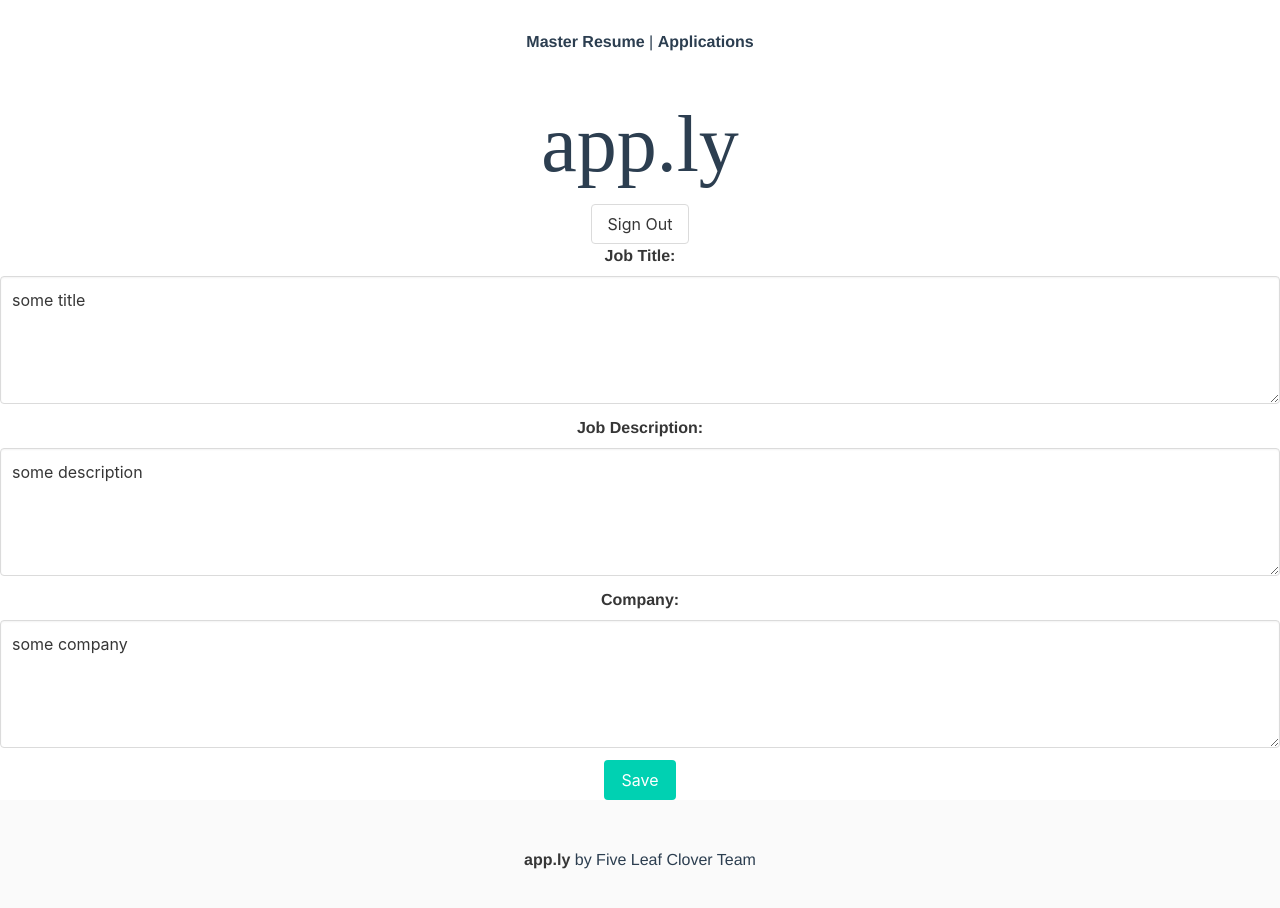
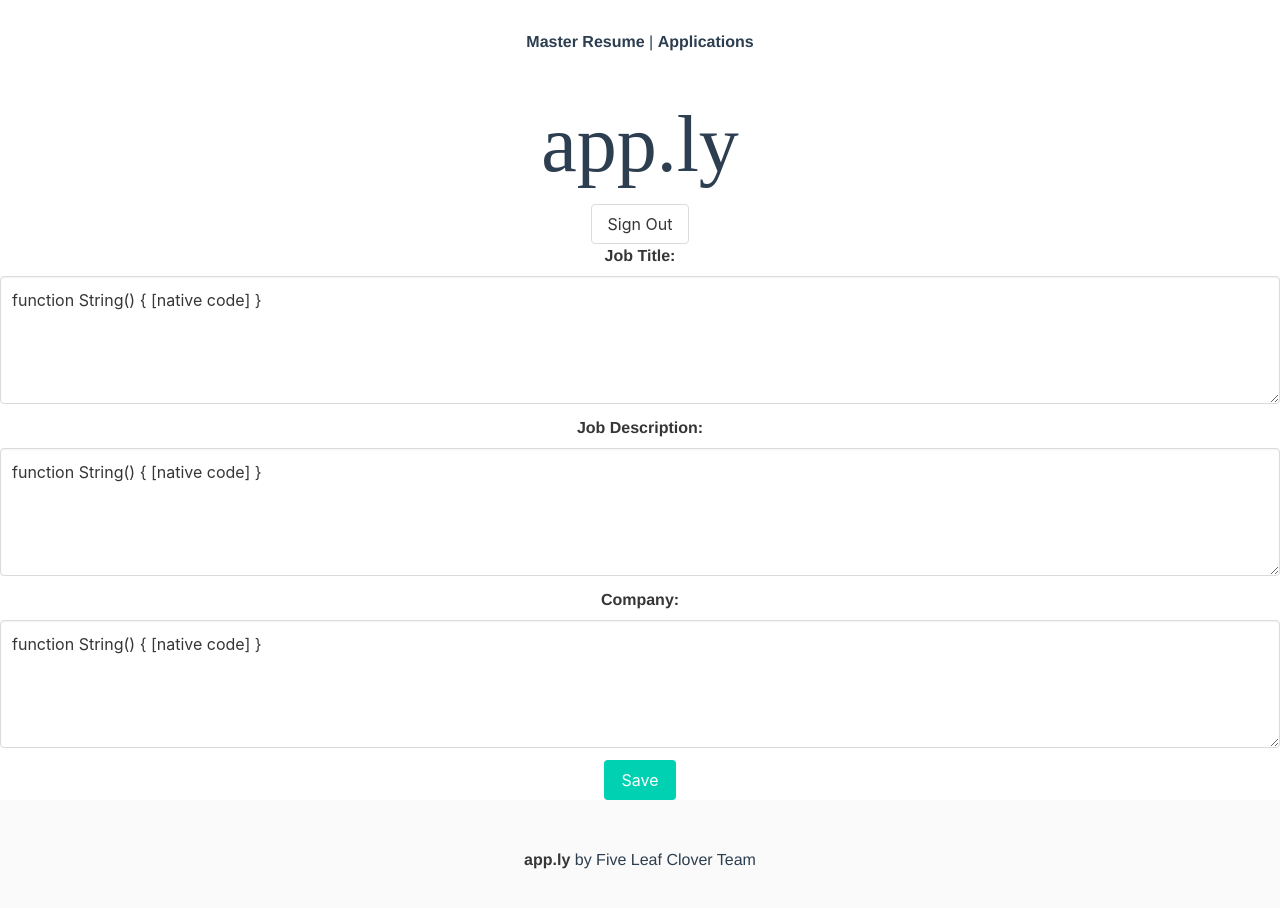
Before and after one commit to umn-5117-f18/module-2-group-assignment-5-leaf-clover-1, a Vue app in the folder app.ly/: page /app/1 in a window 1280 px wide. Shown: the top 908 px of the page. Built offline with nearby package versions, Linux system fonts and the light colour scheme; no server answers; the database is empty; sample sign-in values are in the browser's storage; a web font is replaced by a local one; what vuefire would draw is missing.

Commit message:
save redirects + empty string default data

```diff
--- a/app.ly/src/views/AppPage.vue
+++ b/app.ly/src/views/AppPage.vue
@@ -5,21 +5,24 @@
     <div class="field">
       <label class="label">Job Title:</label>
       <div class="control">
-        <textarea class="textarea" v-model="title"></textarea>
+        <textarea class="textarea" v-model="title"
+          placeholder="Enter title here"></textarea>
       </div>
     </div>
 
     <div class="field">
       <label class="label">Job Description:</label>
       <div class="control">
-        <textarea class="textarea" v-model="descript"></textarea>
+        <textarea class="textarea" v-model="descript"
+          placeholder="Enter description here"></textarea>
       </div>
     </div>
 
     <div class="field">
       <label class="label">Company:</label>
       <div class="control">
-        <textarea class="textarea" v-model="company"></textarea>
+        <textarea class="textarea" v-model="company"
+          placeholder="Enter company here"></textarea>
       </div>
     </div>
 
@@ -37,9 +40,9 @@ export default {
   data () {
     return {
       name: String,
-      title: 'some title',
-      descript: 'some description',
-      company: 'some company',
+      title: String,
+      descript: String,
+      company: String,
       app: []
     };
   },
@@ -94,6 +97,9 @@ export default {
           console.log('document not found');
         }
       });
+
+      // redirect to applications page now that we've saved
+      this.$router.push('/applications');
     },
     logout: function() {
         firebase.auth().signOut().then(()=> {
--- a/app.ly/src/views/Application.vue
+++ b/app.ly/src/views/Application.vue
@@ -63,9 +63,9 @@ export default {
 
                 // add a new map to the applications map
                 apps[new_name] = {
-                    title: 'new title',
-                    description: 'new description',
-                    company: 'some company'
+                    title: '',
+                    description: '',
+                    company: ''
                 };
 
                 docRef.set({ applications: apps, master_resume: mr, total_apps: total + 1 })
```
